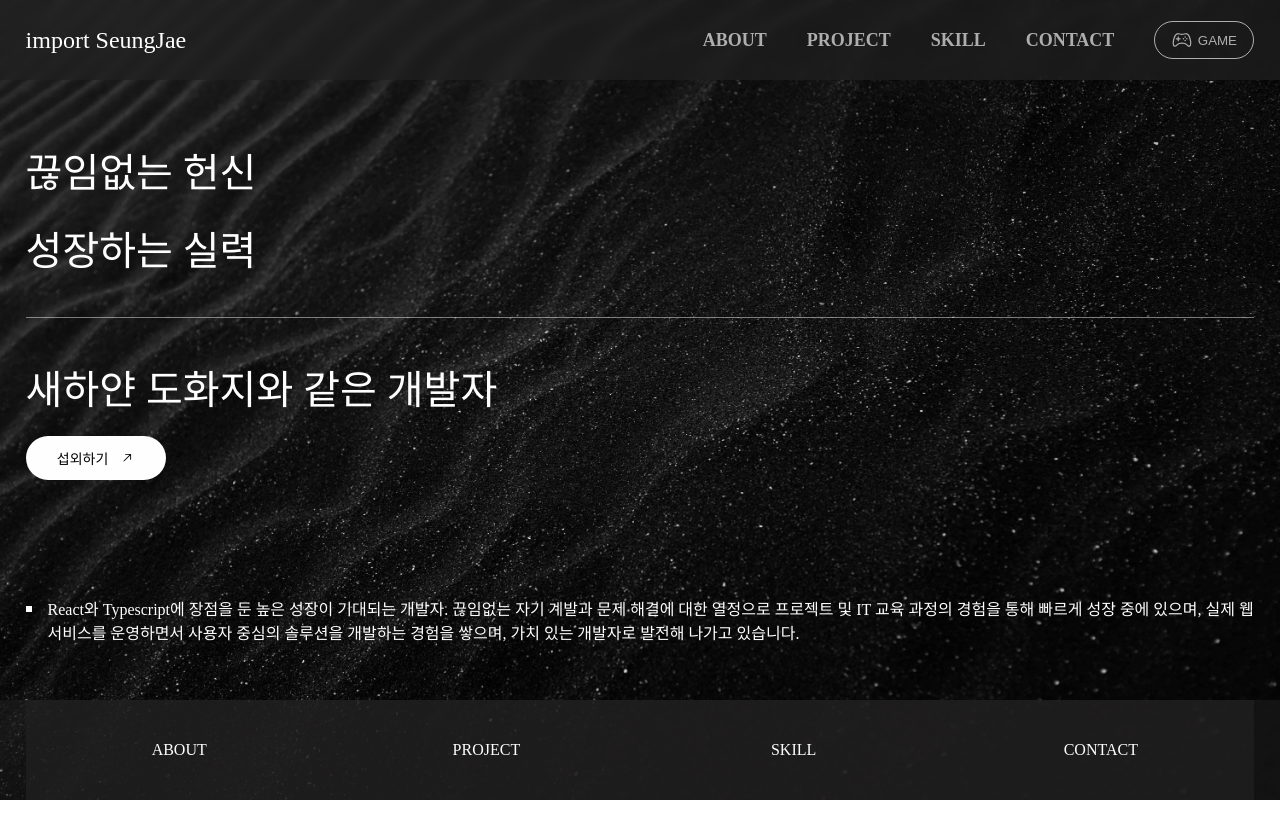
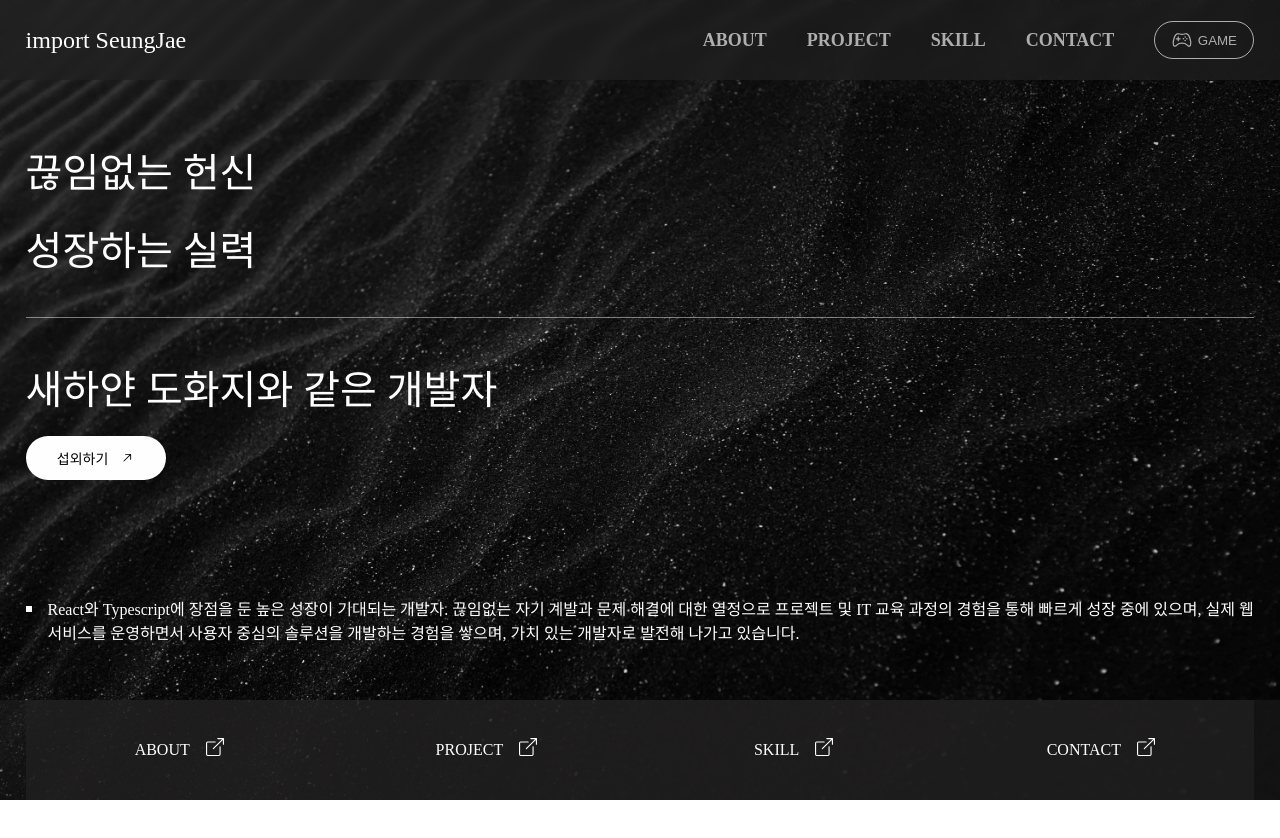
Before and after one commit to seungjaelee2684/seungjae-portfolio, a React (Create React App) app: page /website in a window 1280 px wide. Shown: the top 838 px of the page. Built offline with nearby package versions, Linux system fonts and the light colour scheme; a web font is replaced by a local one.

Commit message:
<Update: 웹사이트 페이지 메인 배너 nav버튼 아이콘 추가>

```diff
--- a/src/pages/SitePage.tsx
+++ b/src/pages/SitePage.tsx
@@ -8,6 +8,7 @@ import Background2 from '../assets/images/backgroundWeb.jpg';
 import { BsArrow90DegRight } from 'react-icons/bs';
 import { GoArrowUpRight } from 'react-icons/go';
 import Project from '../components/SitePage/Project';
+import { BsBoxArrowUpRight } from "react-icons/bs";
 
 const SitePage = () => {
 
@@ -76,15 +77,19 @@ const SitePage = () => {
           <NavWrapper>
             <NavButton onClick={() => onClickScrollMoveHandler("about us")}>
               ABOUT
+              <BsBoxArrowUpRight size={18} style={{ marginBottom: "6px" }} />
             </NavButton>
             <NavButton onClick={() => onClickScrollMoveHandler("project")}>
               PROJECT
+              <BsBoxArrowUpRight size={18} style={{ marginBottom: "6px" }} />
             </NavButton>
             <NavButton>
               SKILL
+              <BsBoxArrowUpRight size={18} style={{ marginBottom: "6px" }} />
             </NavButton>
             <NavButton onClick={() => onClickScrollMoveHandler("contact")}>
               CONTACT
+              <BsBoxArrowUpRight size={18} style={{ marginBottom: "6px" }} />
             </NavButton>
           </NavWrapper>
         </NavContainer>
@@ -315,8 +320,10 @@ const NavButton = styled.a`
   display: flex;
   justify-content: center;
   align-items: center;
+  gap: 16px;
   color: #FEFEFE;
   background-color: #222020bb;
+  line-height: 150%;
   cursor: pointer;
 
   &:hover {
```
